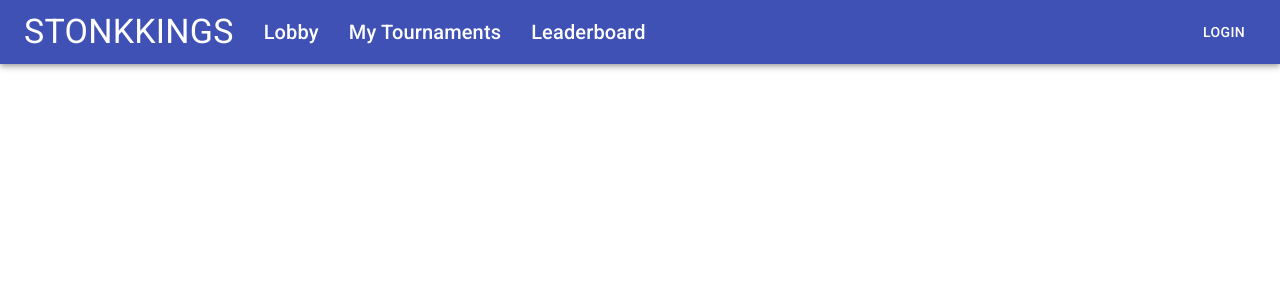
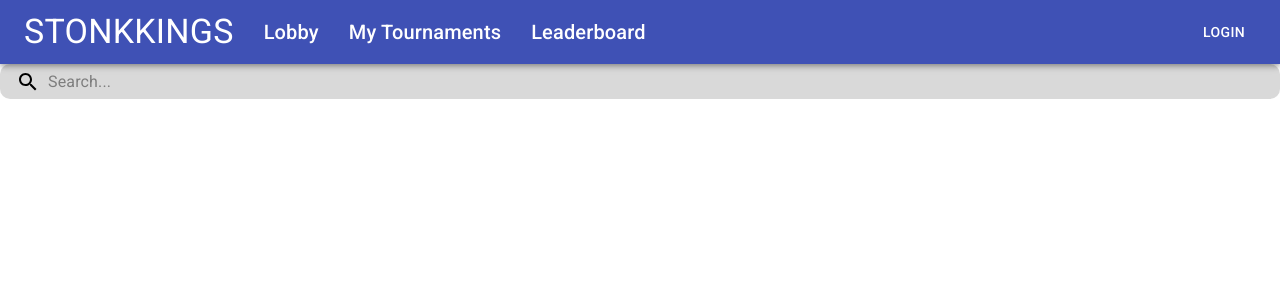
Before and after one commit to Colebuildanddevelop/StonkKings, a React (Create React App) app in the folder client/: page /tournament/1 in a window 1280 px wide. Shown: the top 300 px of the page. Built offline with nearby package versions, Linux system fonts and the light colour scheme.

Commit message:
made client routes for tournament page, created search component, working on fetching with search and displaying chart

```diff
--- a/client/src/App.js
+++ b/client/src/App.js
@@ -8,6 +8,7 @@ import { loginWithToken } from "./redux/actions/auth.actions";
 // containers
 import Lobby from "./containers/Lobby";
 import Login from "./containers/Login";
+import Tournament from "./containers/Tournament";
 import NavBar from "./containers/NavBar";
 
 
@@ -40,6 +41,13 @@ class App extends React.Component {
               <Login {...routeProps} />
             )}
           />
+          <Route
+            exact
+            path="/tournament/:tournamentName"
+            render={(routeProps) => (
+              <Tournament {...routeProps} />
+            )}
+          />
         </Switch>
         </BrowserRouter>
       </div>
--- /dev/null
+++ b/client/src/components/SearchBar.js
@@ -0,0 +1,59 @@
+import React from "react";
+import SearchIcon from '@material-ui/icons/Search';
+import InputBase from '@material-ui/core/InputBase';
+import { makeStyles, fade } from '@material-ui/core/styles';
+
+
+const useStyles = makeStyles((theme) => ({
+  search: {
+    position: "relative",
+    borderRadius: 10,
+    backgroundColor: fade(theme.palette.common.black, 0.15),
+    '&:hover': {
+      backgroundColor: fade(theme.palette.common.black, 0.25),
+    },
+  },
+  searchIcon: {
+    padding: theme.spacing(0, 2),
+    height: '100%',
+    position: 'absolute',
+    pointerEvents: 'none',
+    display: 'flex',
+    alignItems: 'center',
+    justifyContent: 'center',
+  },
+  inputRoot: {
+    color: 'inherit',
+  },
+  inputInput: {
+    padding: theme.spacing(1, 1, 1, 0),
+    // vertical padding + font size from searchIcon
+    paddingLeft: `calc(1em + ${theme.spacing(4)}px)`,
+    transition: theme.transitions.create('width'),
+    width: '100%',
+    [theme.breakpoints.up('md')]: {
+      width: '20ch',
+    },
+  }
+}));
+
+const SearchBar = () => {
+  const classes = useStyles();
+  return (
+    <div className={classes.search}>
+      <div className={classes.searchIcon}>
+        <SearchIcon />
+      </div>
+      <InputBase
+        placeholder="Search..."
+        classes={{
+          root: classes.inputRoot,
+          input: classes.inputInput,
+        }}
+        inputProps={{ 'aria-label': 'search' }}
+      />
+    </div>
+  );
+}
+
+export default SearchBar;
--- a/client/src/containers/Lobby.js
+++ b/client/src/containers/Lobby.js
@@ -56,7 +56,7 @@ class Lobby extends React.Component {
                   <Countdown countDownEnd={new Date(tournament.startTime).getTime()} overMsg={"Started!"}/>
                   <Countdown countDownEnd={new Date(tournament.endTime).getTime()} overMsg={"Ended!"} />
                   <TableCell align="right">
-                    <Button component={Link} to={"/login"} color="inherit">Enter</Button>
+                    <Button component={Link} to={`/tournament/${tournament.name}`} color="inherit">Enter</Button>
                   </TableCell>
                 </TableRow>
               )
--- /dev/null
+++ b/client/src/containers/Tournament.js
@@ -0,0 +1,18 @@
+import React from "react";
+import SearchBar from "../components/SearchBar";
+
+class Tournament extends React.Component {
+
+
+  render() {
+    return (
+      <div>
+        <SearchBar />
+
+      </div>
+    )
+  }
+
+}
+
+export default Tournament;
```
Also changed, not shown: 2 other files (tests, documents, lock files or other folders).
